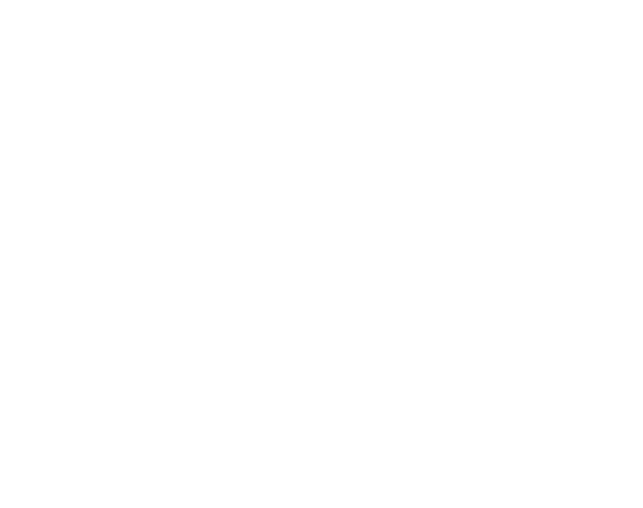
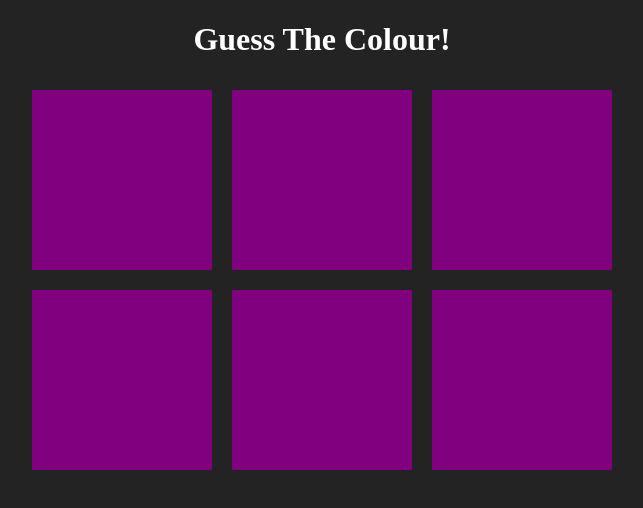
Before and after one commit to Ilya-Meer/Bamboozling-Colour-Game, a plain HTML site: page index.html in a window 1280 px wide. Shown: the whole page, without its empty margins (318-961 px from the left). Drawn offline with Linux system fonts and the light colour scheme.

Commit message:
Added initial squares

```diff
--- a/index.html
+++ b/index.html
@@ -8,8 +8,20 @@
   <link rel="stylesheet" href="style.css">
 </head>
 <body>
+  <h1>Guess The Colour!</h1>
 
-
+  <div class="container">
+    <div class="row1">
+      <div class="square"></div>
+      <div class="square"></div>
+      <div class="square"></div>
+    </div>
+    <div class="row2">
+      <div class="square"></div>
+      <div class="square"></div>
+      <div class="square"></div>
+    </div>
+  </div>
 
 
 
--- a/style.css
+++ b/style.css
@@ -0,0 +1,28 @@
+body {
+  background: #232323;
+}
+
+h1 {
+  text-align: center;
+  color: white;
+}
+
+.container {
+  display: flex;
+  flex-direction: column;
+  max-width: 600px;
+  margin: 0 auto;
+}
+
+.row1, .row2 {
+  display: flex;
+  width: 100%;
+}
+
+
+.square {
+  width: 30%;
+  margin: 1.66%;
+  padding-bottom: 30%;
+  background: purple;
+}
```
